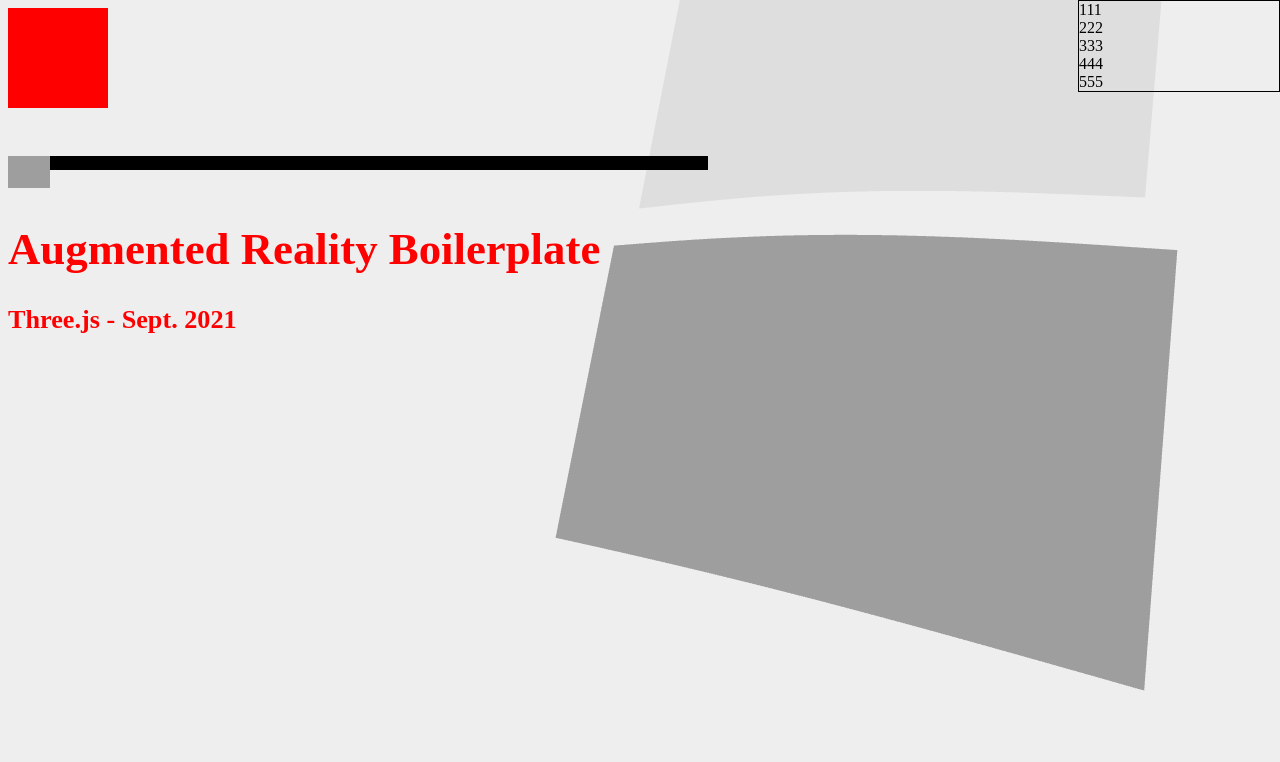
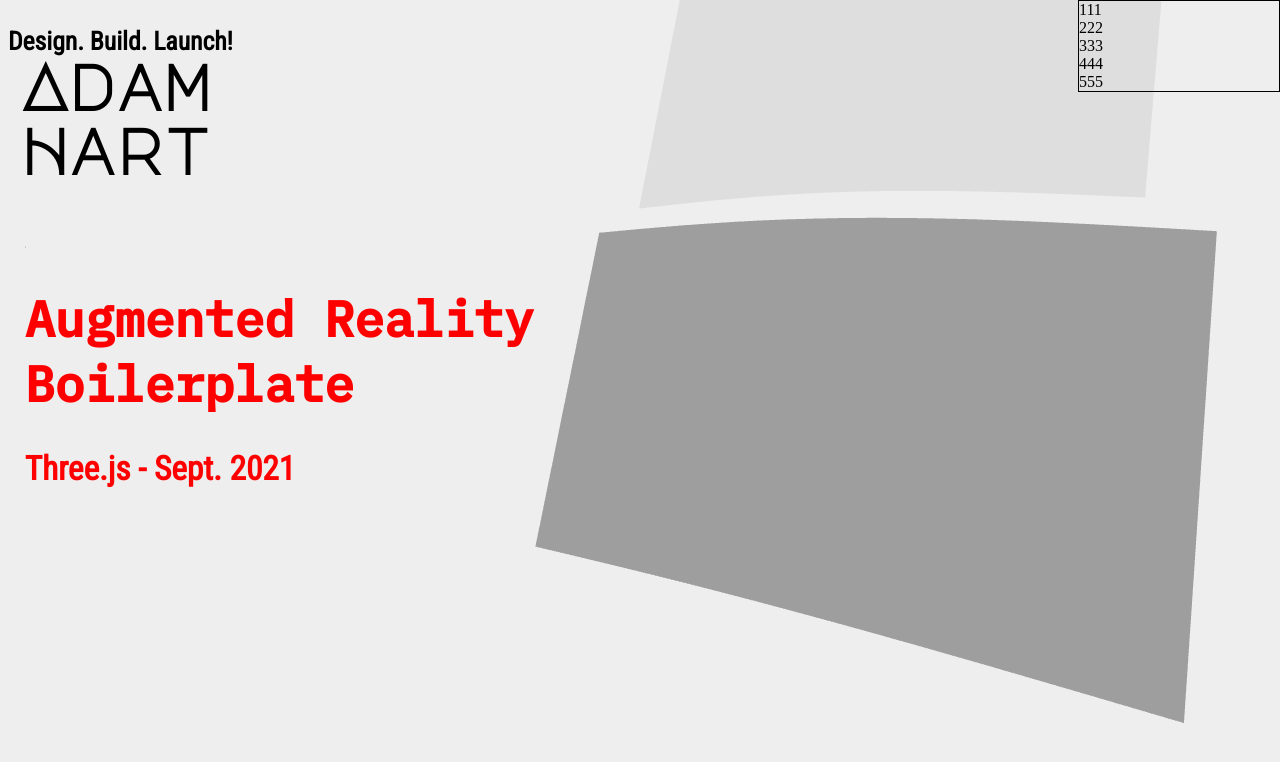
Before and after one commit to AdamHHart/three_3D_scroll, a website with bundled scripts: page index.html in a window 1280 px wide. Built offline with nearby package versions, Linux system fonts and the light colour scheme; grey boxes are pictures that could not be loaded; animation ran at ten frames a second.

Commit message:
css and fonts

```diff
--- a/app.js
+++ b/app.js
@@ -1,5 +1,6 @@
 import Sketch from "./module";
 import gsap from "gsap";
+import { BufferGeometryLoader } from "three";
 
 let sketch = new Sketch({
   dom: document.getElementById("container"),
@@ -30,9 +31,9 @@
   objs.forEach((o, i) => {
     o.dist = Math.min(Math.abs(position - i), 1);
     o.dist = 1 - o.dist ** 2;
-    elems[i].style.transform = `scale(${1 + 0.4 * o.dist})`;
+    elems[i].style.transform = `scale(${1 + 0.3 * o.dist})`;
 
-    let scale = 1 + 0.1 * o.dist;
+    let scale = 1 + 0.2 * o.dist;
     sketch.meshes[i].position.y = i * 1.2 - position * 1.2;
     sketch.meshes[i].scale.set(scale, scale, scale);
 
@@ -40,7 +41,6 @@
     sketch.meshes[i].material.uniforms.distanceFromCenter.value = o.dist;
 
     if (o.dist > 0.9) {
-      // headlines.style.color = "#ff0000";
       elems[i].style.color = "#ff0000";
       elems[i].style.transition = "0.5s";
       elems[i].style.opacity = 1;
@@ -50,8 +50,9 @@
       elems[i].style.color = "#000000";
       elems[i].style.opacity = 0;
     }
-    // console.log("o.dist = ", o);
-    // console.log("i = ", i);
+    if (i) {
+      wrap.style.background = "#000000";
+    }
   });
 
   rounded = Math.round(position);
--- a/index.html
+++ b/index.html
@@ -4,11 +4,21 @@
   <meta charset="UTF-8">
   <meta http-equiv="X-UA-Compatible" content="IE=edge">
   <meta name="viewport" content="width=device-width, initial-scale=1.0">
+  <link rel="preconnect" href="https://fonts.googleapis.com">
+  <link rel="preconnect" href="https://fonts.gstatic.com" crossorigin>
+  <link href="https://fonts.googleapis.com/css2?family=IBM+Plex+Mono:wght@500&family=Major+Mono+Display&family=Roboto+Condensed&display=swap" rel="stylesheet">
   <title>Document</title>
   <style>
-    body{overflow: hidden;}
 
-    .n{position: absolute;top: 100px;width: 500px;height: 10px;background: #000; transform-origin: left;  }
+    /* FONTS
+    font-family: 'IBM Plex Mono', monospace;
+    font-family: 'Major Mono Display', monospace;
+    font-family: 'Roboto Condensed', sans-serif;
+    */
+    body{overflow: hidden; background: lightcoral; z-index: 200;}
+
+
+    .n{padding-left: 1vw; position: absolute;top: 100px;width: 500px;height: 10px; background: none; transform-origin: left;  }
     .n1{
       top: 200px;
 
@@ -25,12 +35,25 @@
     .headlines{
       opacity: 0;
     }
+    h1{
+      font-family: 'IBM Plex Mono', monospace;
+      font-size: 3vw;
+    }
+    h2{
+      font-family: 'Major Mono Display', monospace;
+      font-size: 5vw;
+    }
+    h3{
+      font-family: 'Roboto Condensed', sans-serif;
+      font-size: 2vw;
+    }
 
-    #block{
-      height: 100px;
-      width: 100px;
-      position: absolute;
-      background: red;
+    .header{
+      padding-left: 1vw;
+      width: 15vw;
+      position: fixed;
+      top: 0;
+      /* background: red; */
       z-index: 100;
     }
     #container{
@@ -65,12 +88,18 @@
     <li data-nav="4">444</li>
     <li data-nav="5">555</li>
   </ul>
+  <div class="header">
+    <h2>Adam Hart</h2>
+  </div>
+  <div class="header2">
+    <h3>Design. Build. Launch!</h3>
+  </div>
 
   <div id="wrap">
 
     <div class="n" >
       <div id="headlines">
-        <img src="img/AR.png" width="30" alt="">
+        <img src="img/AR.png" width="1" alt="">
         <h1>Augmented Reality Boilerplate</h1>
         <h3>Three.js - Sept. 2021</h3>
       </div>
@@ -78,7 +107,7 @@
 
     <div class="n n1">
       <div id="headlines">
-        <img src="img/BALLOONS.jpeg" width="30" alt="">
+        <img src="img/BALLOONS.jpeg" width="1" alt="">
         <h1>The View from Above</h1>
         <h3>Bia Caixeta - Sept. 2015</h3>
       </div>
@@ -86,7 +115,7 @@
 
     <div class="n n2">
       <div id="headlines">
-        <img src="img/INK.png" width="30" alt="">
+        <img src="img/INK.png" width="1" alt="">
         <h1>InkedIn</h1>
         <h3>React/Node/Express/Postgres - May. 2021</h3>
       </div>
@@ -94,7 +123,7 @@
 
     <div class="n n3">
       <div id="headlines">
-        <img src="img/RUPS.jpeg" width="30" alt="">
+        <img src="img/RUPS.jpeg" width="1" alt="">
         <h1>Meet Adam Hart</h1>
         <h3>Adam and Rupert - Dec. 2018</h3>
       </div>
@@ -102,7 +131,7 @@
 
     <div class="n n4">
       <div id="headlines">
-        <img src="img/SAIL.jpeg" width="30" alt="">
+        <img src="img/SAIL.jpeg" width="1" alt="">
         <h1>Calm</h1>
         <h3>Bia Caixeta - May. 2017</h3>
       </div>
```
Also changed, not shown: dist/index.html, 2 other files.
